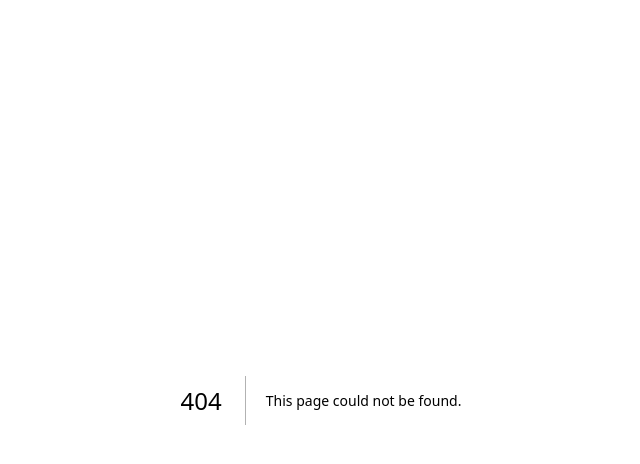
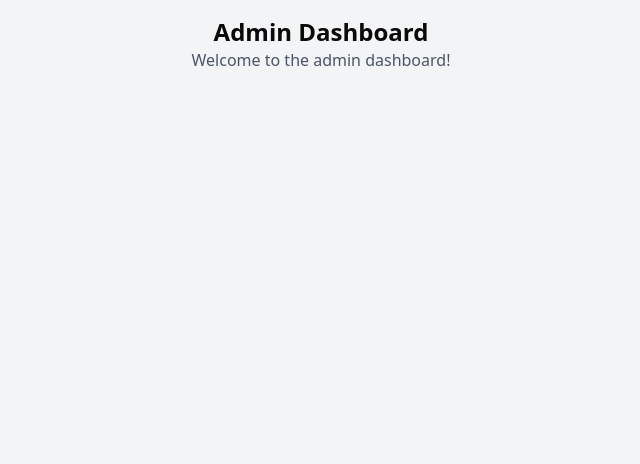
Before and after one commit to TicketSolver/ticketsolver-web, a Next.js app: page /dashboard/admin-dashboard in a window 1280 px wide. Before the commit this address had no page. Shown: the top 464 px of the page, without its empty margins (319-959 px from the left). Built offline with nearby package versions, Linux system fonts and the light colour scheme.

Commit message:
✨ feat: implementação das telas de dashboards separadas

```diff
--- /dev/null
+++ b/src/app/dashboard/admin-dashboard/page.tsx
@@ -0,0 +1,12 @@
+import { Button } from "@/components/ui/button";
+
+export default function Home() {
+  return (
+    <div className="flex flex-col items-center min-h-screen p-4 bg-gray-100">
+      <h1 className="text-2xl font-bold">Admin Dashboard</h1>
+      <p className="text-gray-600">Welcome to the admin dashboard!</p>
+      <div className="mt-4">
+        </div>
+    </div>
+  );
+}
--- a/src/app/dashboard/page.tsx
+++ /dev/null
@@ -1,8 +0,0 @@
-import { Button } from "@/components/ui/button";
-
-export default function Home() {
-  return (
-    <div>
-    </div>
-  );
-}
--- /dev/null
+++ b/src/app/dashboard/tech-deshboard/page.tsx
@@ -0,0 +1,10 @@
+import { Button } from "@/components/ui/button";
+
+export default function Home() {
+  return (
+    <div className="flex flex-col items-center min-h-screen p-4 bg-gray-100">
+      <h1 className="text-2xl font-bold">Tech Dashboard</h1>
+      <p className="text-gray-600">Welcome to the tech dashboard!</p>
+    </div>
+  );
+}
--- /dev/null
+++ b/src/app/dashboard/user-dashboard/page.tsx
@@ -0,0 +1,10 @@
+import { Button } from "@/components/ui/button";
+
+export default function Home() {
+  return (
+    <div className="flex flex-col items-center min-h-screen p-4 bg-gray-100">
+      <h1 className="text-2xl font-bold">User Dashboard</h1>
+      <p className="text-gray-600">Welcome to the user dashboard!</p>
+    </div>
+  );
+}
```
